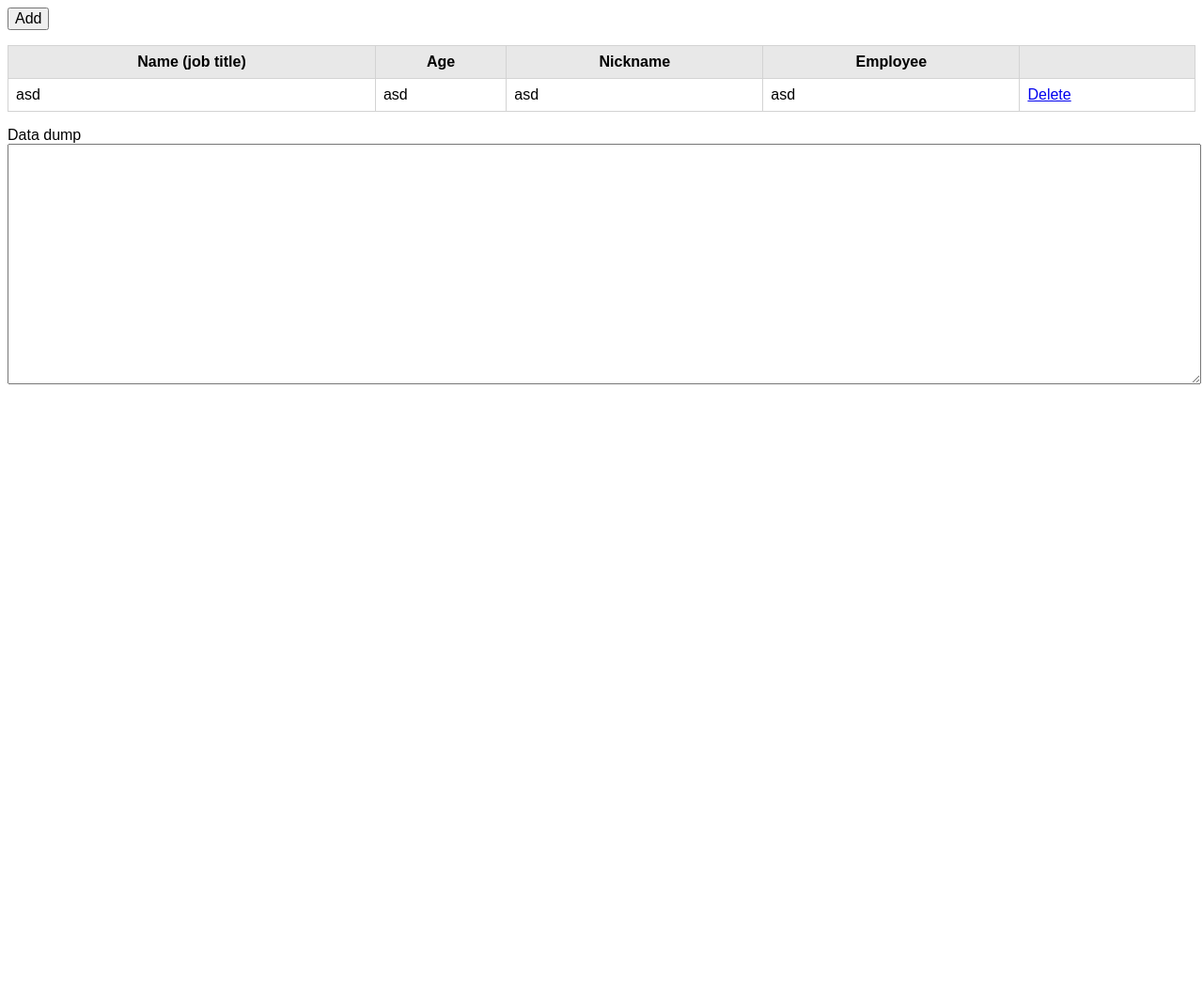
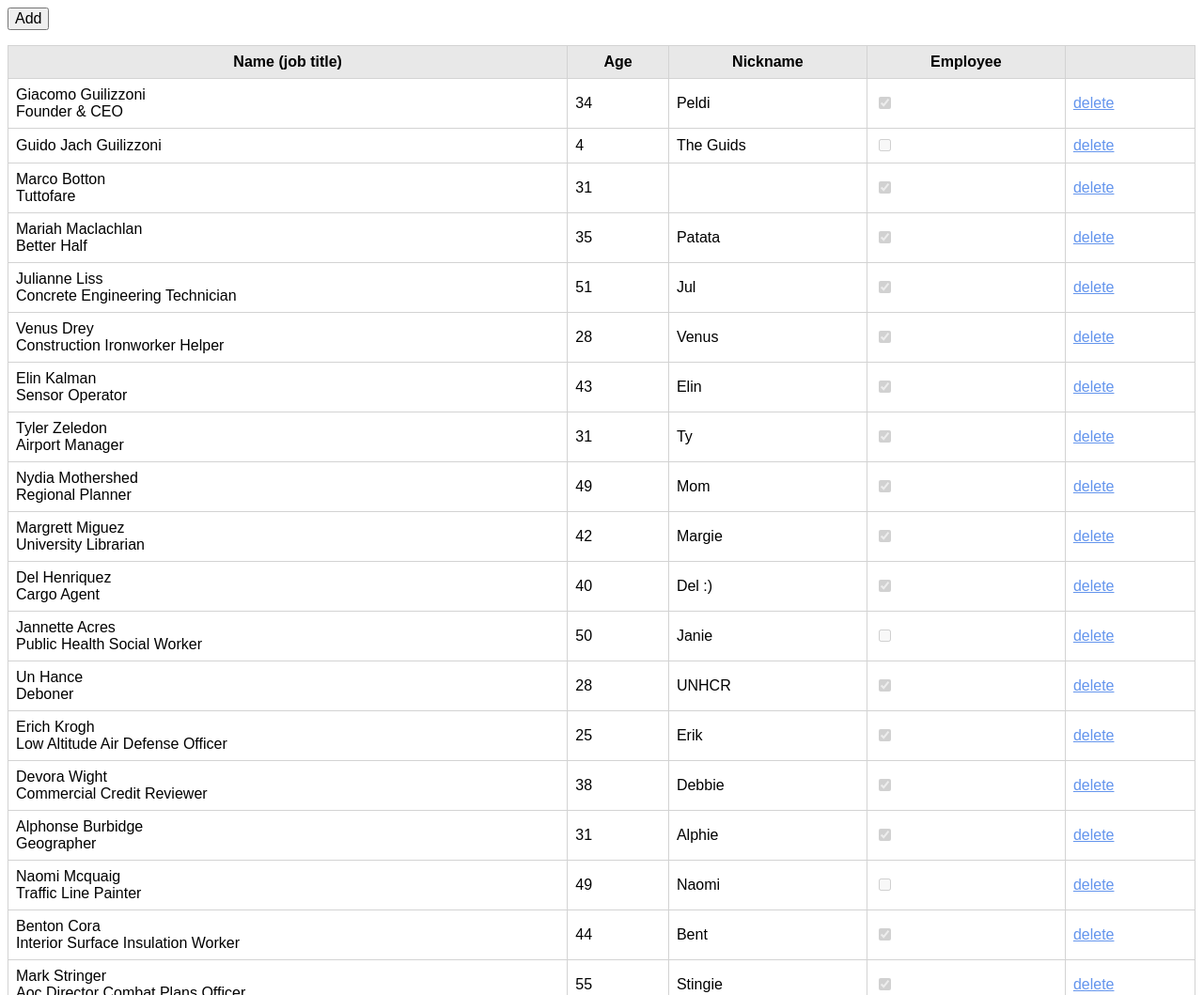
Before and after one commit to potocskaf/html-school, a website: page src/index.html in a window 1280 px wide. Shown: the top 1059 px of the page at 94% size. Before the commit the page ends 800 px from the top, so only its background shows below. Drawn offline with nearby package versions, Linux system fonts and the light colour scheme; files that its build step writes are made by us from their sources.

Commit message:
grid update and data dump

```diff
--- a/src/index.html
+++ b/src/index.html
@@ -6,6 +6,7 @@
     <link rel="stylesheet" href="css/style.css"/>
     <script type="text/javascript" src="js/d3.min.js"></script>
     <script type="text/javascript" src="js/ee-util.js"></script>
+    <script type="text/javascript" src="js/ee-grid.js"></script>
 </head>
 <body>
 <div class="row">
@@ -23,13 +24,6 @@
         </tr>
         </thead>
         <tbody>
-        <tr>
-            <td>asd</td>
-            <td>asd</td>
-            <td>asd</td>
-            <td>asd</td>
-            <td><a href="#">Delete</a></td>
-        </tr>
         </tbody>
     </table>
 </div>
@@ -38,11 +32,5 @@
     <textarea id="ta-data-dump"></textarea>
 </div>
 </body>
-<script>
-    eeUtil.getJson('asset/persons.json', function (data) {
-        console.log(data);
-    }, function (e) {
-        console.log(e);
-    })
-</script>
+<script type="text/javascript" src="js/dashboard.js"></script>
 </html>
--- /dev/null
+++ b/src/js/dashboard.js
@@ -0,0 +1,39 @@
+(function () {
+    var personsData = [];
+    var personsGrid = eeGrid.init('table-persons',
+        [
+            function (d){
+                return d.name + (d.job ? '<br>' + d.job : '');
+            },
+            'age',
+            'nick',
+            function(d){
+                var checkbox = document.createElement('input');
+                checkbox.type = "checkbox";
+                checkbox.checked = d.employee;
+                checkbox.disabled = true;
+                return checkbox;
+            },
+            function (d) {
+                var deleteBtn = document.createElement('A');
+                deleteBtn.innerHTML = 'delete';
+                deleteBtn.addEventListener('click', function(){
+                    console.log(d);
+                });
+                return deleteBtn;
+            }
+        ]
+    );
+    eeUtil.getJson('asset/persons.json', function (response) {
+        personsData = response;
+        personsGrid.update(personsData);
+        updateDataDump(personsData);
+    }, function (e) {
+        console.error(e);
+    });
+
+    var dataDumpElement = document.getElementById('ta-data-dump');
+    function updateDataDump(d) {
+        dataDumpElement.value = JSON.stringify(d, null, 4);
+    }
+}());
--- /dev/null
+++ b/src/js/ee-grid.js
@@ -0,0 +1,43 @@
+var eeGrid = (function () {
+
+    var methods = {
+        init: init
+    };
+
+    function init(elementId, colDef) {
+        return new Grid(elementId, colDef);
+    }
+
+    var Grid = function (elementId, colDef) {
+        this.data = [];
+        this.colDef = colDef;
+        this.gridElement = document.getElementById(elementId);
+        return this;
+    };
+
+    Grid.prototype.update = function (data) {
+        var _self = this;
+        _self.data = data.concat([]);
+        var body = document.createElement('TBODY');
+
+        data.forEach(function (item) {
+            var row = document.createElement('TR');
+            _self.colDef.forEach(function (col) {
+                var td = document.createElement('TD');
+                var content = (typeof col === 'function' ? col(item) : item[col]);
+                if (typeof content === 'object') {
+                    td.appendChild(content);
+                } else {
+                    td.innerHTML = content + '';
+                }
+                row.appendChild(td);
+            });
+            body.appendChild(row);
+        });
+
+        this.gridElement.replaceChild(body, this.gridElement.tBodies[0]);
+        return this;
+    };
+
+    return methods;
+}());
--- a/src/sass/style.scss
+++ b/src/sass/style.scss
@@ -19,6 +19,12 @@ button {
   font-size: 1rem;
 }
 
+a {
+  color: cornflowerblue;
+  text-decoration: underline;
+  cursor: pointer;
+}
+
 label {
   display: block;
 }
```
